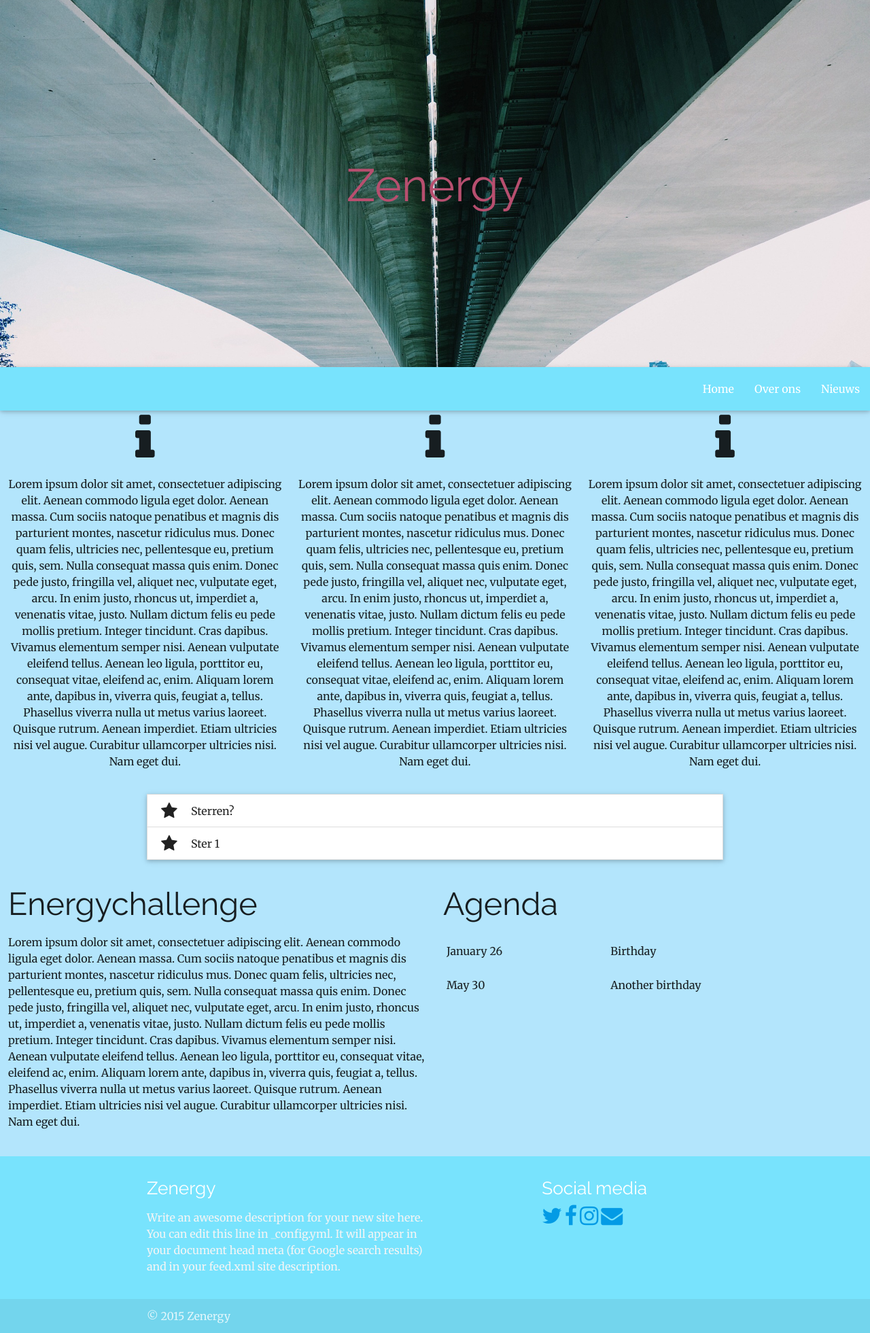
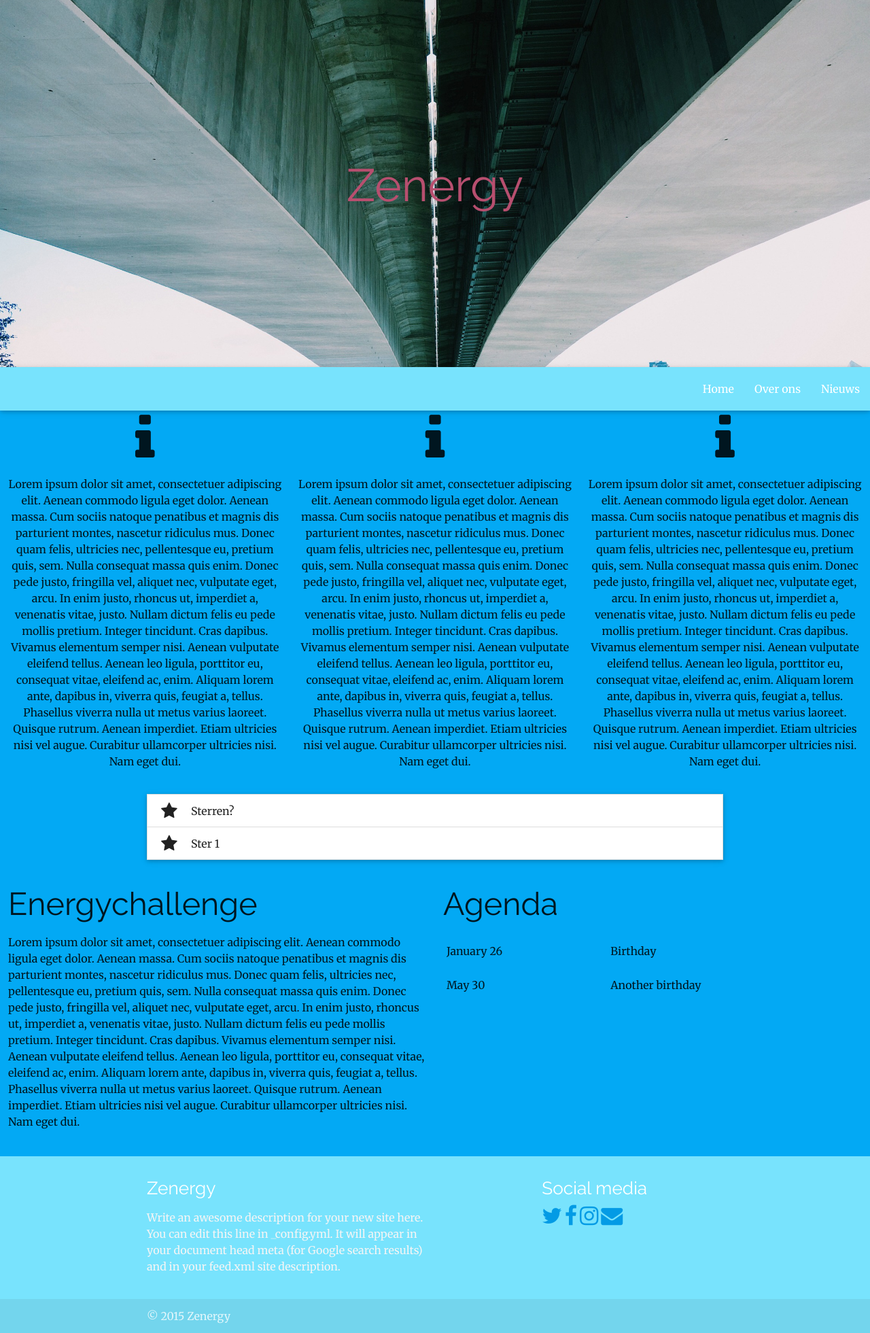
Before and after one commit to jasperwr/zenergy.jasperwr.github.io, a Jekyll site: the page built from index.html, in a window 1280 px wide. Shown: the whole page at 68% size. Built offline with Jekyll 4.4.1, drawn with Linux system fonts in a browser that asks for light colours; nearby versions of some CDN libraries.

Commit message:
Update _color.scss

```diff
--- a/_sass/_color.scss
+++ b/_sass/_color.scss
@@ -1,5 +1,5 @@
 $shakespeare:
-    #b3e5fc
+    #03a9f4
     ;
 
 $tiber:
```
